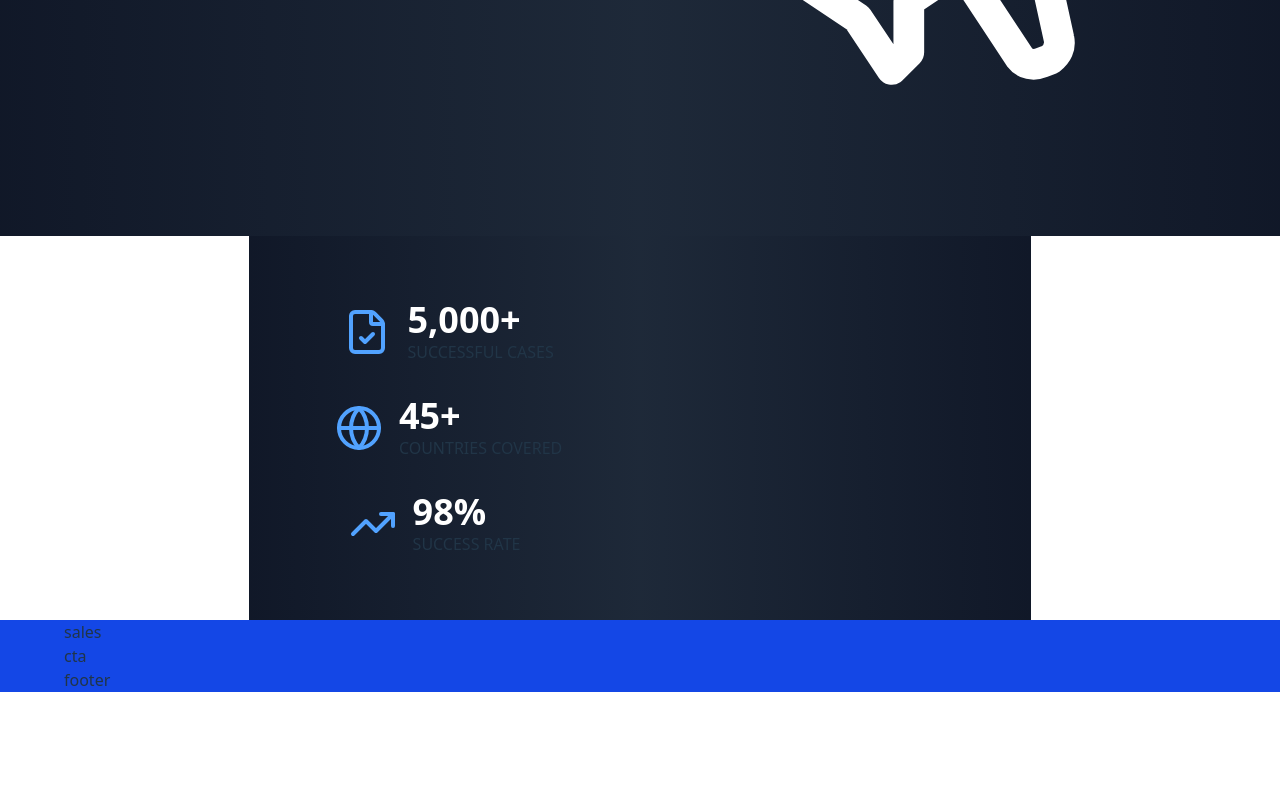
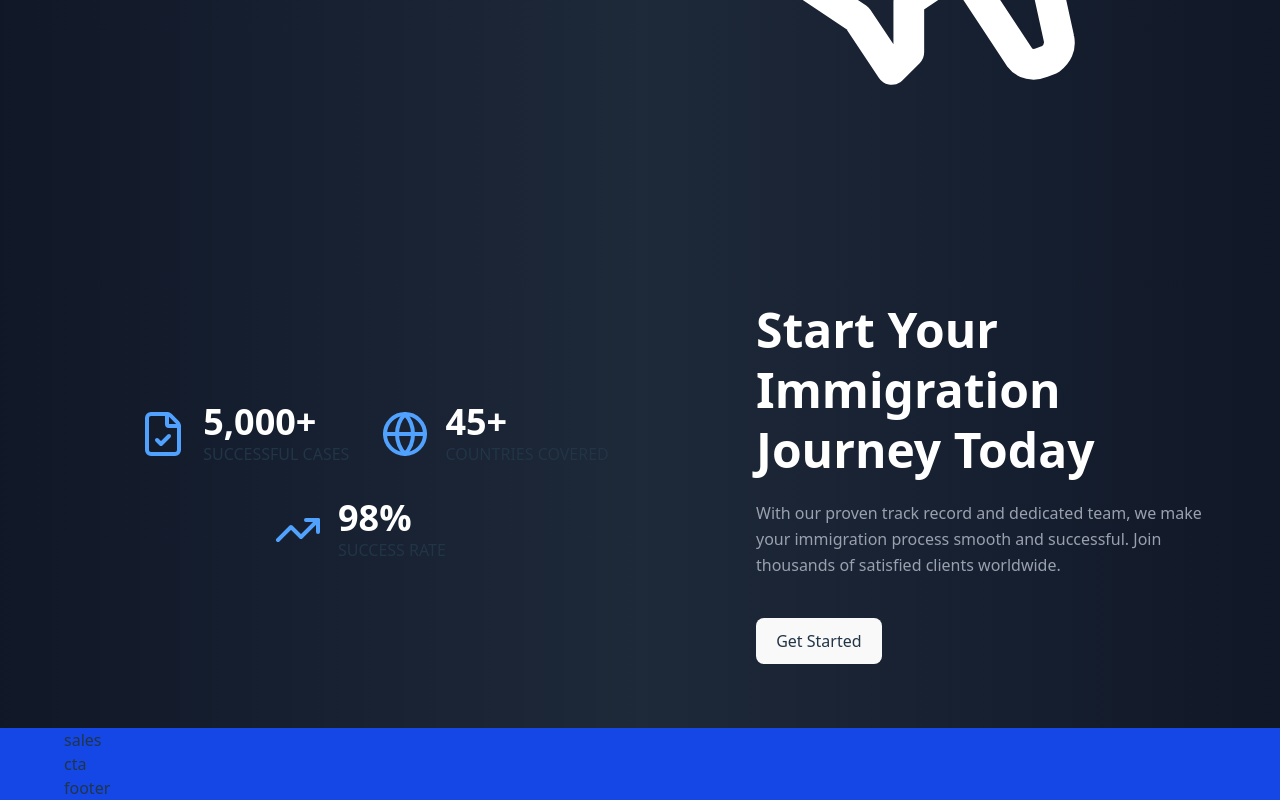
Before and after one commit to mosioc/singlepage-website-immigrio, a React (Vite) app: page / in a window 1280 px wide. Shown: the part 480-1280 px from the top of the page. Before the commit the page ends 1172 px from the top, so only its background shows below. Built offline with nearby package versions, Linux system fonts and the light colour scheme.

Commit message:
design right side issue #2

```diff
--- a/src/components/Stats.tsx
+++ b/src/components/Stats.tsx
@@ -36,7 +36,19 @@ const Stats: React.FC = () => {
       </div>
 
       {/* right side - inof card */}
-      <div className="flex-1 max-w-[500px]"></div>
+      <div className="flex-1 max-w-[500px]">
+        <h2 className="font-poppins font-semibold text-4xl md:text-5xl text-white leading-tight">
+          {immigrationStats.heading} <br className="sm:block hidden" />
+          <span className="text-gradient">{immigrationStats.highlightedHeading}</span>
+        </h2>
+        <p className="font-poppins font-normal text-base text-gray-400 leading-relaxed mt-5 max-w-[470px]">
+          {immigrationStats.description}
+        </p>
+
+        <button className="mt-10 py-4 px-8 bg-blue-gradient font-poppins font-medium text-lg text-primary rounded-lg outline-none hover:scale-105 transition-transform">
+          {immigrationStats.buttonText}
+        </button>
+      </div>
     </section>
   );
 };
```
